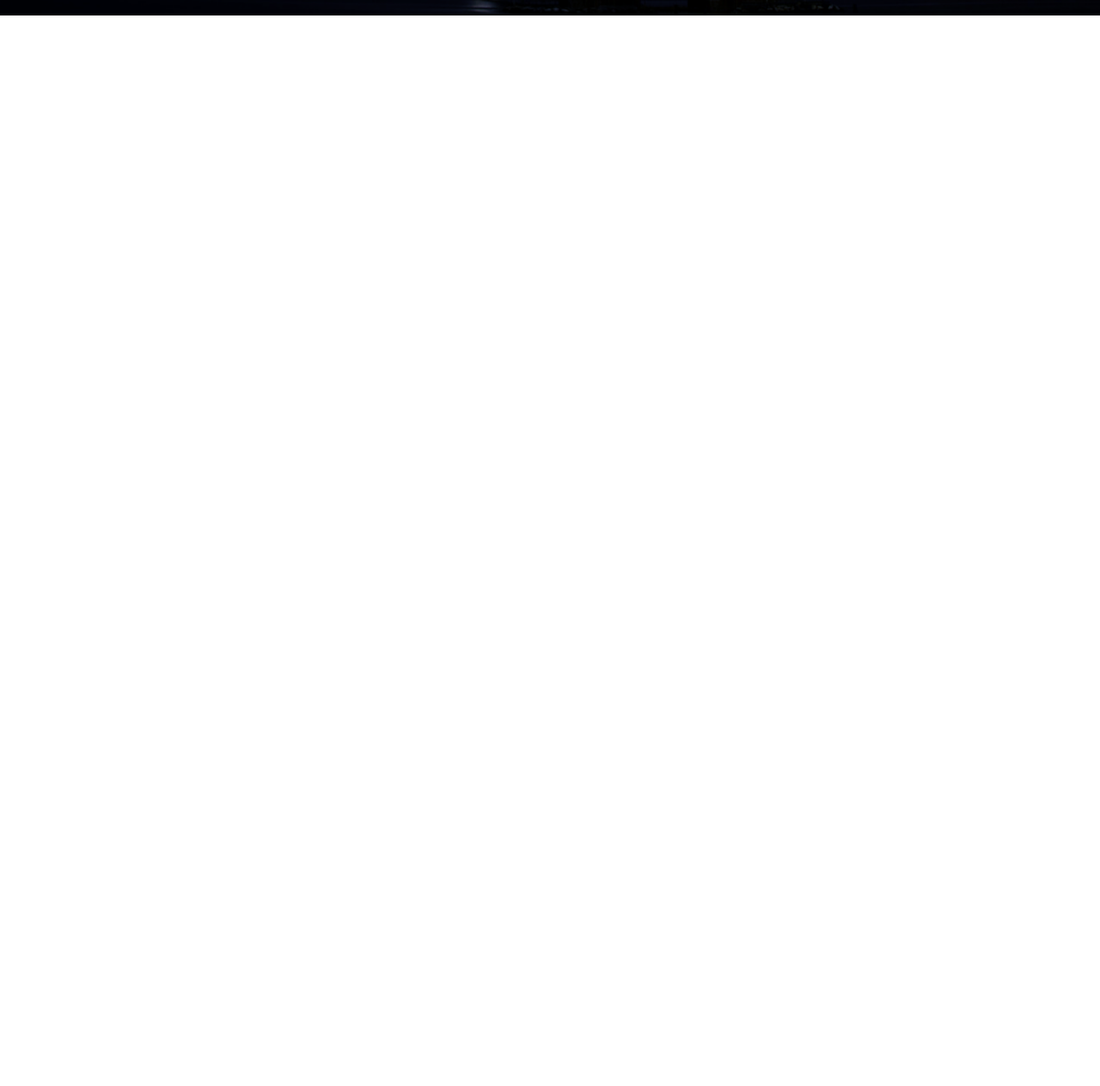
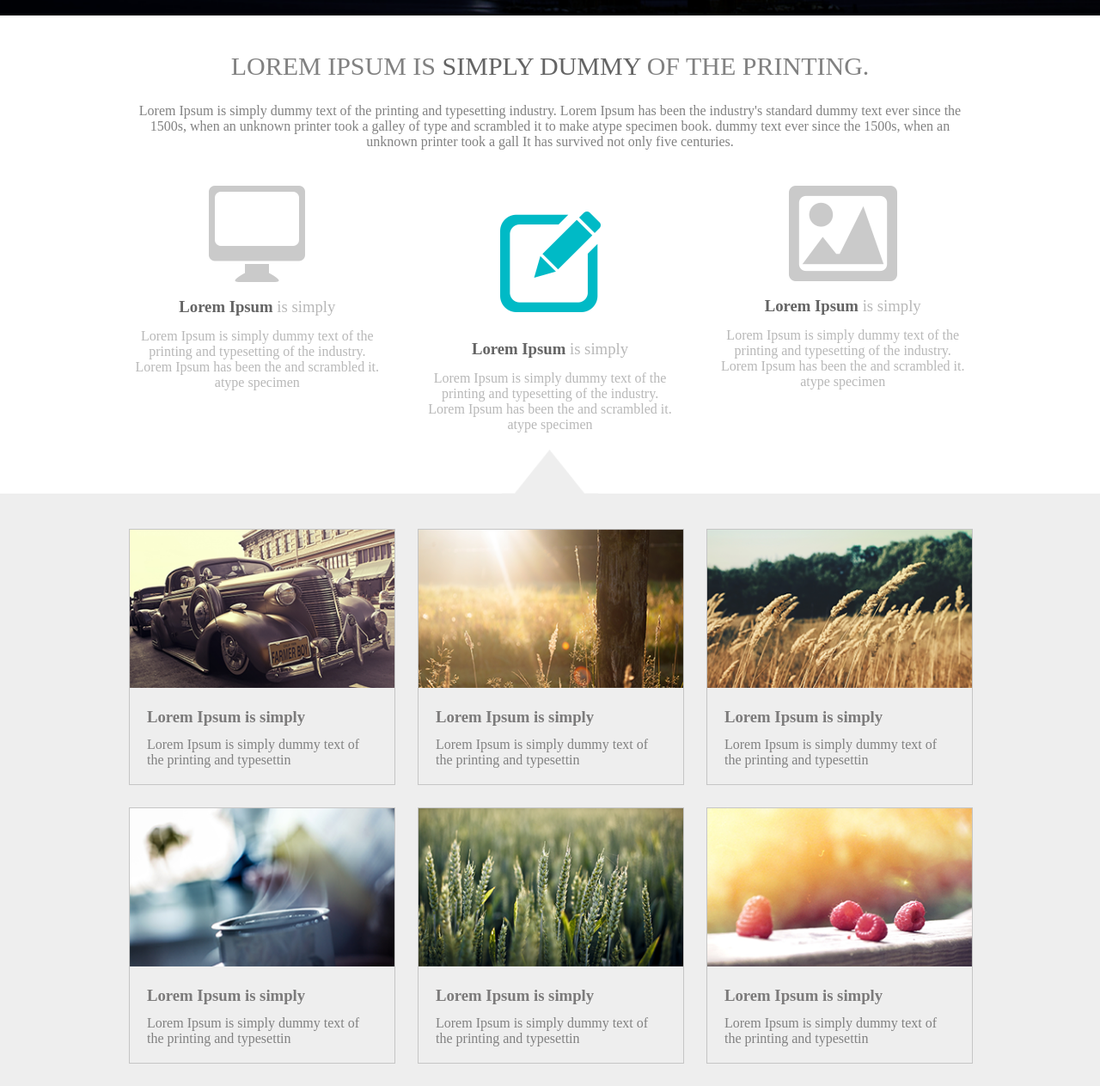
Before and after one commit to igorac/template01, a plain HTML site: page index.html in a window 1280 px wide. Shown: the part 582-1845 px from the top of the page at 86% size. Before the commit the page ends 800 px from the top, so only its background shows below. Drawn offline with nearby package versions, Linux system fonts and the light colour scheme.

Commit message:
Added section-1 and section-2

```diff
--- a/css/carrosel.css
+++ b/css/carrosel.css
@@ -6,6 +6,8 @@
 .owl-theme .owl-dots .owl-dot span{
     border:2px solid #fff;
     background-color: transparent;
+    height: 12px;
+    width: 12px;
 }
 
 
--- /dev/null
+++ b/css/conteudo-principal.css
@@ -0,0 +1,61 @@
+.section-1 {
+    width: 980px;
+    margin: 42px auto;
+    text-align: center;
+    color: #818181;
+}
+
+.title-section {
+    font-size: 1.875rem;
+    font-weight: 300;
+    text-transform: uppercase;
+}
+
+.span-section {
+    color: #646464;
+}
+
+.section-1 p {
+    font-size: 1rem;
+    margin: 26px 5px;
+}
+
+.section-2 {
+    width: 980px;
+    margin: 20px auto;
+    display: flex;
+    justify-content: space-between;
+}
+
+.block-3,
+.block-2,
+.block-1 {
+    text-align: center;
+    color: #b8b8b8;
+    margin-bottom: 20px;
+
+}
+
+.block-2 {
+    margin: 30px 42px 0 42px;
+}
+
+.block-3 img,
+.block-1 img {
+    margin-bottom: 14px;
+}
+
+.block-2 img {
+    margin-bottom: 28px;
+}
+
+.block-1 h3,
+.block-2 h3,
+.block-3 h3 {
+    font-weight: normal;
+    margin-bottom: 14px;
+}
+
+h3 span.span-section {
+    font-weight: bold!important;
+}
--- /dev/null
+++ b/css/conteudo-secundario.css
@@ -0,0 +1,50 @@
+.section-3 {
+    background: #eeeeee;
+    width: 100%;
+}
+
+.sub-section-3 {
+    width: 980px;
+    margin: 0 auto;
+}
+
+.col-3 {
+    display: flex;
+}
+
+/* Selecione o primeiro .col-3 */
+.col-3:nth-child(1) {
+    padding-top: 37px;
+}
+
+.section-3:before {
+    content: '';
+    width: 100%;
+    text-align: center;
+    display: inline-block;
+    height: 51px;
+    background: #fff url('../images/seta.png') no-repeat center;
+}
+
+.container-img img {
+    height: 184px;
+    width: 308px;
+}
+
+.container-section-3 {
+    border: 1px solid #c5c5c5;
+    margin: 0 26px 26px 0;
+}
+
+div.conteudo {
+    padding: 19px 20px;
+}
+
+h3.title-img {
+    color: #7c7b7b;
+    margin-bottom: 12px;
+}
+
+div.conteudo p {
+    color: #818181;
+}
--- a/index.html
+++ b/index.html
@@ -1,5 +1,6 @@
 <!DOCTYPE html>
 <html lang="en">
+
 <head>
   <meta charset="UTF-8">
   <meta name="viewport" content="width=device-width, initial-scale=1.0">
@@ -9,9 +10,12 @@
   <link rel="stylesheet" href="css/reset.css">
   <link rel="stylesheet" href="css/header.css">
   <link rel="stylesheet" href="css/carrosel.css">
+  <link rel="stylesheet" href="css/conteudo-principal.css">
+  <link rel="stylesheet" href="css/conteudo-secundario.css">
   <title>Template1</title>
 
 </head>
+
 <body>
   <header>
     <div class="header-1">
@@ -59,10 +63,127 @@
     <div><img class="img-banner" src="./images/Banner-1.png"></div>
     <div><img class="img-banner" src="./images/Banner-1.png"></div>
   </div>
+  <main>
+    <section class="section-1">
+      <h1 class="title-section">Lorem Ipsum is <span class="span-section">simply dummy</span> of the printing.</h1>
+      <p>Lorem Ipsum is simply dummy text of the printing and typesetting industry. Lorem Ipsum has been the industry's
+        standard dummy text ever since the 1500s, when an unknown printer took a galley of type and scrambled it to make
+        atype specimen book.
+        dummy text ever since the 1500s, when an unknown printer took a gall
+        It has survived not only five centuries.</p>
+    </section>
+
+    <section class="section-2">
+      <div class="block-1">
+        <img src="images/mac.png">
+        <h3><span class="span-section">Lorem Ipsum</span> is simply</h3>
+        <p>Lorem Ipsum is simply dummy text of the printing and typesetting of the industry. Lorem
+          Ipsum has been
+          the and scrambled it.
+          atype specimen
+        </p>
+      </div>
+
+      <div class="block-2">
+        <img src="images/pencil.png">
+        <h3><span class="span-section">Lorem Ipsum</span> is simply</h3>
+        <p>Lorem Ipsum is simply dummy text of the printing and typesetting of the industry. Lorem
+          Ipsum has been
+          the and scrambled it.
+          atype specimen
+        </p>
+      </div>
+
+      <div class="block-3">
+        <img src="images/photo.png">
+        <h3><span class="span-section">Lorem Ipsum</span> is simply</h3>
+        <p>Lorem Ipsum is simply dummy text of the printing and typesetting of the industry. Lorem
+          Ipsum has been
+          the and scrambled it.
+          atype specimen
+        </p>
+      </div>
+    </section>
+
+    <section class="section-3">
+
+      <div class="sub-section-3">
+
+        <div class="col-3">
+          <div class="container-section-3">
+            <div class="container-img">
+              <img src="images/img1.png">
+            </div>
+            <div class="conteudo">
+              <h3 class="title-img">Lorem Ipsum is simply</h3>
+              <p>Lorem Ipsum is simply dummy text of the printing and typesettin </p>
+            </div>
+          </div>
+
+          <div class="container-section-3">
+            <div class="container-img">
+              <img src="images/img2.png">
+            </div>
+            <div class="conteudo">
+              <h3 class="title-img">Lorem Ipsum is simply</h3>
+              <p>Lorem Ipsum is simply dummy text of the printing and typesettin </p>
+            </div>
+          </div>
+
+          <div class="container-section-3">
+            <div class="container-img">
+              <img src="images/img3.png">
+            </div>
+            <div class="conteudo">
+              <h3 class="title-img">Lorem Ipsum is simply</h3>
+              <p>Lorem Ipsum is simply dummy text of the printing and typesettin </p>
+            </div>
+          </div>
+        </div>
+
+        <div class="col-3">
+
+          <div class="container-section-3">
+            <div class="container-img">
+              <img src="images/img4.png">
+            </div>
+            <div class="conteudo">
+              <h3 class="title-img">Lorem Ipsum is simply</h3>
+              <p>Lorem Ipsum is simply dummy text of the printing and typesettin </p>
+            </div>
+          </div>
+
+          <div class="container-section-3">
+            <div class="container-img">
+              <img src="images/img5.png">
+            </div>
+            <div class="conteudo">
+              <h3 class="title-img">Lorem Ipsum is simply</h3>
+              <p>Lorem Ipsum is simply dummy text of the printing and typesettin </p>
+            </div>
+          </div>
+
+          <div class="container-section-3">
+            <div class="container-img">
+              <img src="images/img6.png">
+            </div>
+            <div class="conteudo">
+              <h3 class="title-img">Lorem Ipsum is simply</h3>
+              <p>Lorem Ipsum is simply dummy text of the printing and typesettin </p>
+            </div>
+          </div>
+        </div>
+
+      </div>
+
+    </section>
+
+  </main>
 
   <script src="https://code.jquery.com/jquery-3.3.1.slim.min.js"></script>
   <script src="js/owl.carousel.min.js"></script>
   <script src="js/main.js"></script>
   <script src="https://kit.fontawesome.com/ac34b42dbe.js"></script>
 </body>
+
 </html>
```
Also changed, not shown: images/img1.png (added), images/img2.png (added), images/img3.png (added), images/img4.png (added), images/img5.png (added), images/img6.png (added), images/mac.png (added), images/pencil.png (added), images/photo.png (added), images/seta.png (added). Lines whose indentation alone changed are shown as unchanged.
